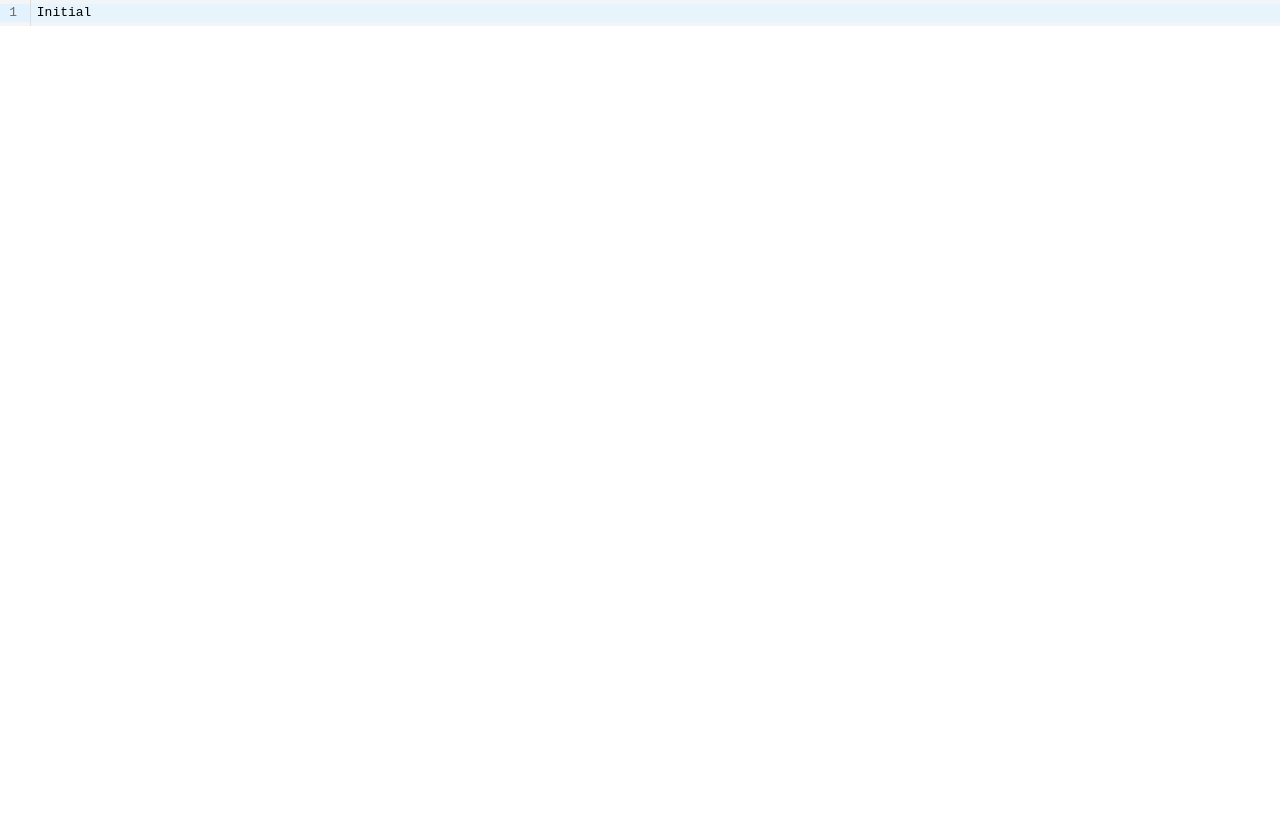
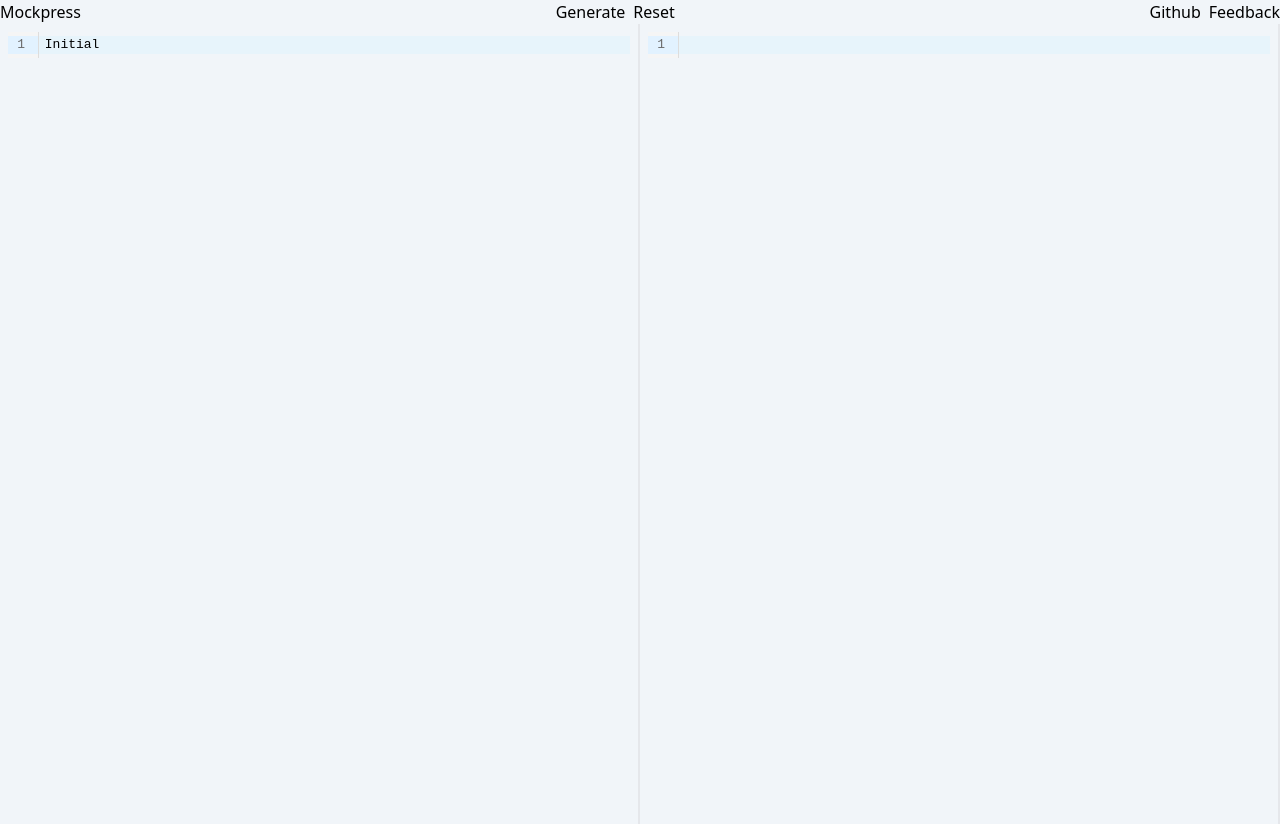
Before and after one commit to MockPress/website, a React app: page / in a window 1280 px wide. Before the commit the page ends 800 px from the top, so only its background shows below. Built offline with nearby package versions, Linux system fonts and the light colour scheme.

Commit message:
feat: Editor 기본 기능 구현

```diff
--- a/src/App.tsx
+++ b/src/App.tsx
@@ -1,15 +1,71 @@
 import Editor from "./Editor";
 import "./main.css";
+import { generate, mock } from "mockpress";
+import { useRef, useState } from "react";
 
 const App: React.FC = () => {
+  const codeRef = useRef<string>();
+  const [resultOfGenerate, setResultOfGenerate] = useState<string>("");
+
+  const handleGenerateButtonClick = () => {
+    const cmd = codeRef.current;
+    if (!cmd) {
+      alert("명령어를 입력해 주세요");
+      return;
+    }
+    window.generate = generate;
+    window.mock = mock;
+    const result = eval(cmd) as Record<string, any>;
+    setResultOfGenerate(JSON.stringify(result, null, "\t"));
+    delete window.generate;
+    delete window.mock;
+  };
+  const handleResetButtonClick = () => {};
+
   return (
     <div className="bg-slate-100">
-      <Editor
-        value={"Initial"}
-        onChange={(value) => {
-          console.log(value);
-        }}
-      />
+      <div className="flex justify-between">
+        <div>
+          <a href="/">Mockpress</a>
+        </div>
+        <div className="flex gap-2">
+          <button type="button" onClick={handleGenerateButtonClick}>
+            Generate
+          </button>
+          <button type="button" onClick={handleResetButtonClick}>
+            Reset
+          </button>
+        </div>
+        <div className="flex gap-2">
+          <a href="github.com">Github</a>
+          <a href="naver.com">Feedback</a>
+        </div>
+      </div>
+      <div className="flex">
+        <div className="w-1/2">
+          <div className="p-2 border-r-2 min-h-screen">
+            <Editor
+              value={"Initial"}
+              onChange={(value) => {
+                codeRef.current = value;
+              }}
+              language="javascript"
+            />
+          </div>
+        </div>
+        <div className="w-1/2">
+          <div className="p-2 border-r-2 min-h-screen">
+            <Editor
+              value={resultOfGenerate}
+              onChange={(value) => {
+                console.log("value2 :", value);
+              }}
+              editable={false}
+              language="json"
+            ></Editor>
+          </div>
+        </div>
+      </div>
     </div>
   );
 };
--- a/src/Editor.tsx
+++ b/src/Editor.tsx
@@ -1,14 +1,25 @@
+import { CompletionContext } from "@codemirror/autocomplete";
 import { javascript } from "@codemirror/lang-javascript";
+import { json } from "@codemirror/lang-json";
 import { type ViewUpdate } from "@codemirror/view";
 import { basicSetup, EditorView } from "codemirror";
-import { useEffect, useRef, useState } from "react";
+import { useEffect, useRef } from "react";
 
 type EditorProps = {
+  className?: string;
   value: string;
   onChange: (value: string, viewUpdate: ViewUpdate) => void;
+  editable?: boolean;
+  language: "javascript" | "json";
 };
 
-const Editor: React.FC<EditorProps> = ({ value, onChange }) => {
+const Editor: React.FC<EditorProps> = ({
+  className,
+  value,
+  onChange,
+  editable = true,
+  language,
+}) => {
   const ref = useRef<HTMLDivElement | null>(null);
 
   useEffect(() => {
@@ -20,8 +31,21 @@ const Editor: React.FC<EditorProps> = ({ value, onChange }) => {
       }
     });
 
+    const extensions = [
+      basicSetup,
+      listener,
+      EditorView.editable.of(editable),
+      EditorView.lineWrapping,
+    ];
+
+    if (language === "javascript") {
+      extensions.push(javascript());
+    } else if (language === "json") {
+      extensions.push(json());
+    }
+
     const view = new EditorView({
-      extensions: [basicSetup, javascript(), listener],
+      extensions,
       parent: ref.current ?? undefined,
     });
 
@@ -41,7 +65,7 @@ const Editor: React.FC<EditorProps> = ({ value, onChange }) => {
     };
   }, [value]);
 
-  return <div ref={ref} />;
+  return <div className={className} ref={ref} />;
 };
 
 export default Editor;
```
Also changed, not shown: package.json (+6 -2 lines), 1 other file (tests, documents, lock files or other folders).
